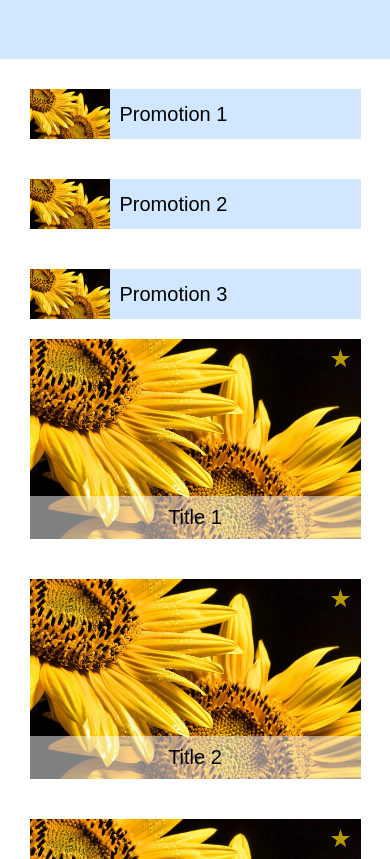
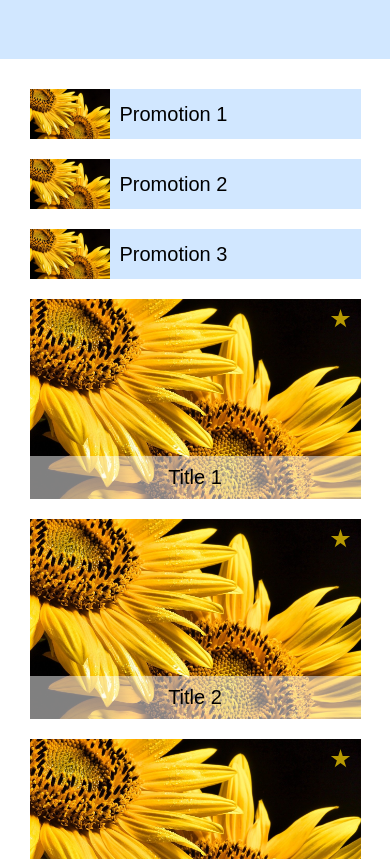
Before and after one commit to Jean242113/week1, a plain HTML site: page index.html in a window 390 px wide. Shown: the part 241-1100 px from the top of the page. Drawn offline with Linux system fonts and the light colour scheme.

Commit message:
修改區塊間距

```diff
--- a/styles.css
+++ b/styles.css
@@ -183,8 +183,9 @@ nav {
     .small-box-container {
         display: grid;
         grid-template-columns: repeat(1, 1fr);
-        gap: 20px;
+
     }
+
 
     .small-box img {
         width: 80px;
@@ -194,7 +195,7 @@ nav {
     /* Big Boxes */
     .big-box-container {
         grid-template-columns: repeat(1, 1fr);
-        gap: 20px;
+
     }
 
     .navbar-menu {
```
